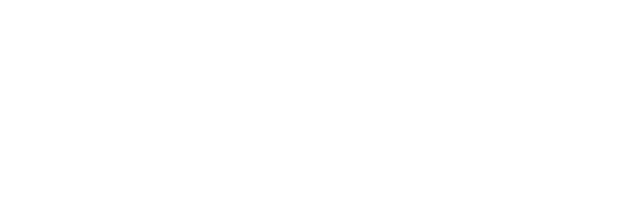
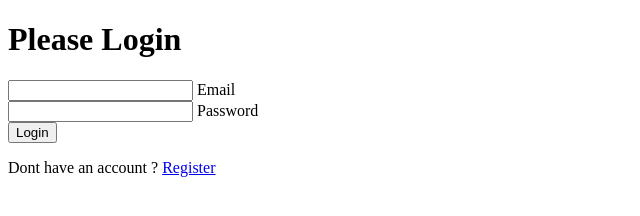
Before and after one commit to mamismeda/wave-forms, a plain HTML site: page index.html in a window 1280 px wide. Shown: the whole page, without its empty margins (0-640 px from the left). Drawn offline with Linux system fonts and the light colour scheme.

Commit message:
end of html structure

```diff
--- a/index.html
+++ b/index.html
@@ -1,16 +1,31 @@
 <!DOCTYPE html>
 <html lang="en">
-<head>
-    <meta charset="UTF-8">
-    <meta http-equiv="X-UA-Compatible" content="IE=edge">
-    <meta name="viewport" content="width=device-width, initial-scale=1.0">
-    <link rel="stylesheet" href="style.css">
+  <head>
+    <meta charset="UTF-8" />
+    <meta http-equiv="X-UA-Compatible" content="IE=edge" />
+    <meta name="viewport" content="width=device-width, initial-scale=1.0" />
+    <link rel="stylesheet" href="style.css" />
     <title>Wave Forms</title>
-</head>
-<body>
+  </head>
+  <body>
+    <div class="container">
+      <h1>Please Login</h1>
+      <form>
+        <div class="form-control">
+          <input type="text" required />
+          <label>Email</label>
+        </div>
 
+        <div class="form-control">
+          <input type="password" required />
+          <label>Password</label>
+        </div>
 
+        <button class="btn">Login</button>
+        <p class="text">Dont have an account ? <a href="#">Register</a></p>
+      </form>
+    </div>
 
     <script src="script.js"></script>
-</body>
+  </body>
 </html>
```
